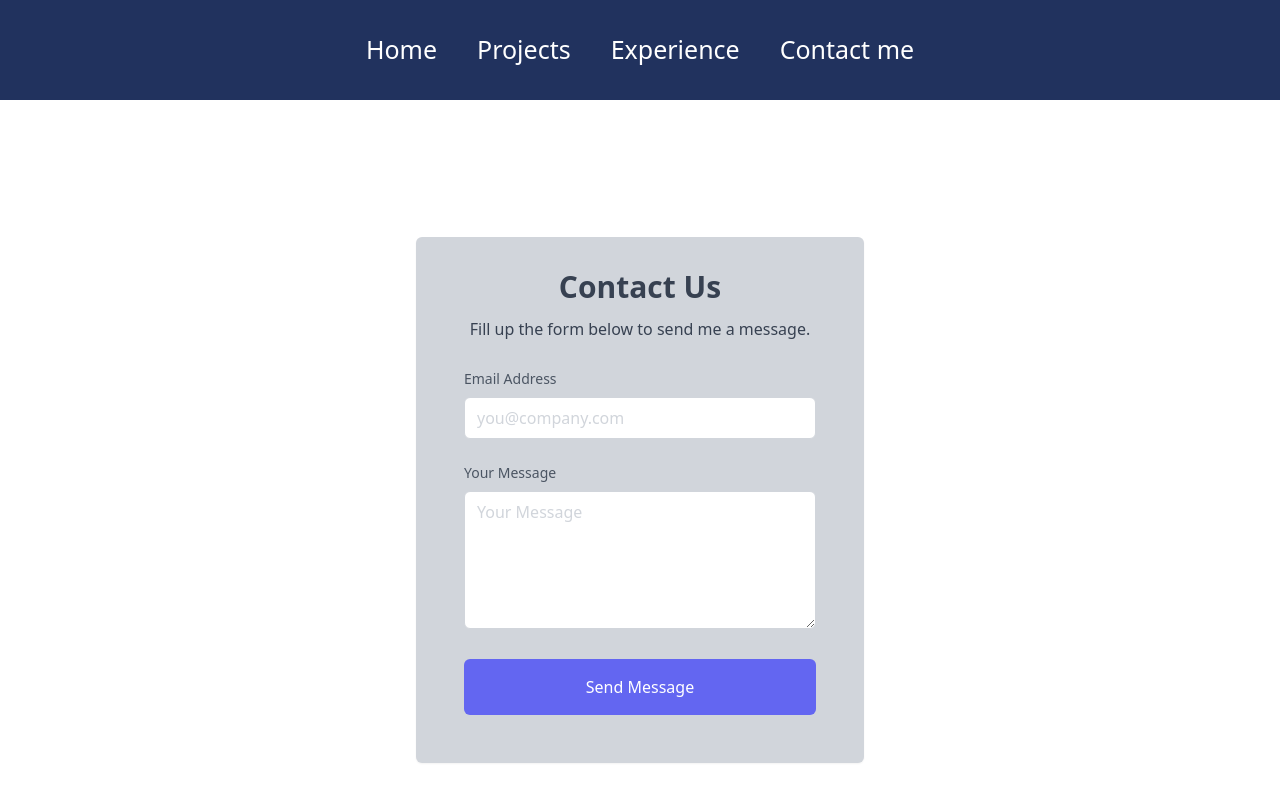
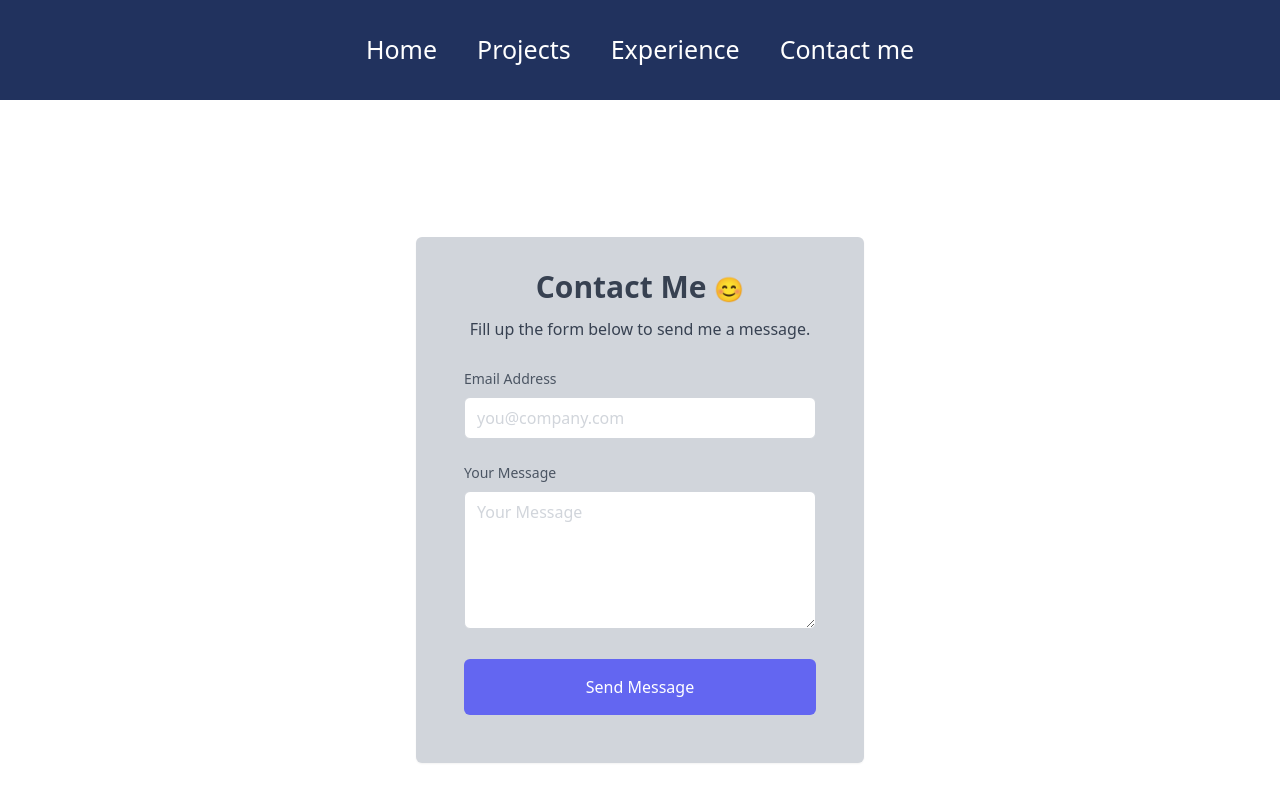
Before and after one commit to bluesky1992-web/my-react-portfolio, a React (Create React App) app: page /contactme in a window 1280 px wide. Shown: the top 800 px of the page. Built offline with nearby package versions, Linux system fonts and the light colour scheme.

Commit message:
contact me instead of contact us typo mistake, added emoji

```diff
--- a/src/pages/ContactMe.js
+++ b/src/pages/ContactMe.js
@@ -10,7 +10,7 @@ export default function ContactMe() {
           <div class="max-w-md mx-auto my-10 bg-gray-300 p-5 rounded-md shadow-sm">
             <div class="text-center">
               <h1 class="my-3 text-3xl font-semibold text-gray-700 dark:text-gray-200">
-                Contact Us
+                Contact Me <span className="text-2xl">😊</span>
               </h1>
               <p className="text-gray-700 dark:text-gray-400">
                 Fill up the form below to send me a message.
```
